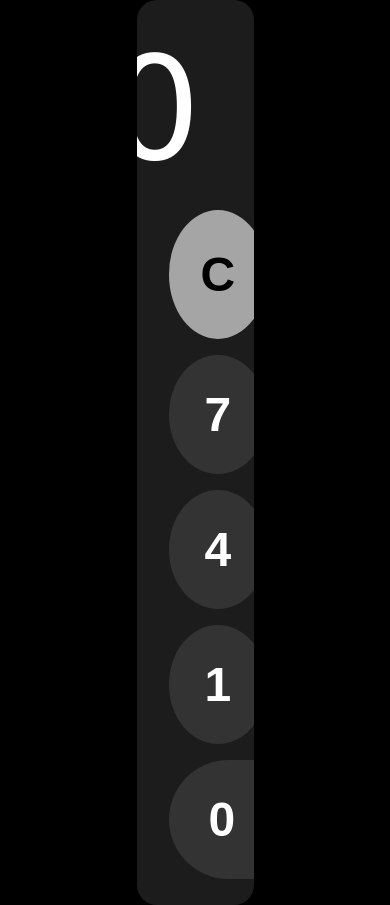
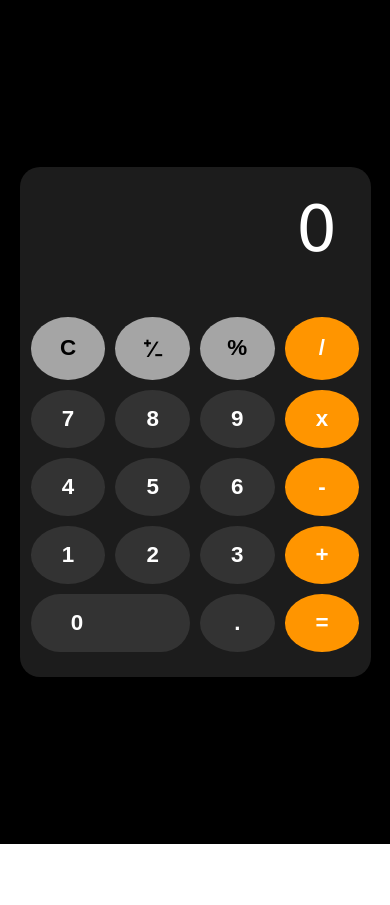
Before and after one commit to 0x7266/ios_calc, a Svelte app: page / in a window 390 px wide. After the commit the page ends 844 px from the top, so only its background shows below. Built offline with nearby package versions, Linux system fonts and the light colour scheme.

Commit message:
some responsiveness

```diff
--- a/src/App.svelte
+++ b/src/App.svelte
@@ -48,7 +48,7 @@
 		border-radius: 20px;
 		display: flex;
 		flex-direction: column;
-		gap: 2vh;
+		gap: 6vh;
 		padding: 3vh 2rem;
 		overflow: hidden;
 		width: 30vw;
@@ -59,7 +59,8 @@
 		display: flex;
 		flex-direction: row-reverse;
 		font-size: 9rem;
-		padding: 0 2rem;
+		padding: 0 1.4rem;
+		overflow: hidden;
 	}
 
 	.buttons {
@@ -96,4 +97,30 @@
 	.btn-3 {
 		background-color: #a5a5a5;
 	}
+
+	@media (width < 1800px) {
+		main {
+			max-height: 100dvh;
+		}
+
+		.calc {
+			max-height: 90dvh;
+			padding: 3vh 0.7rem;
+			width: 90vw;
+			max-width: 400px;
+		}
+
+		.display {
+			font-size: 4rem;
+		}
+
+		.buttons {
+			gap: 10px;
+		}
+
+		button {
+			font-size: 1.4rem;
+			padding: 1rem 1rem;
+		}
+	}
 </style>
```
